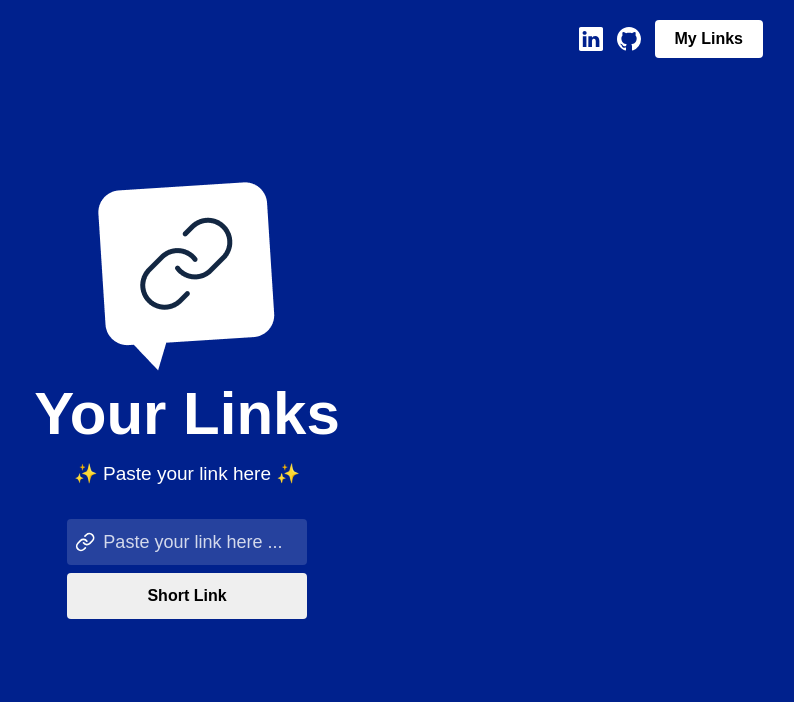
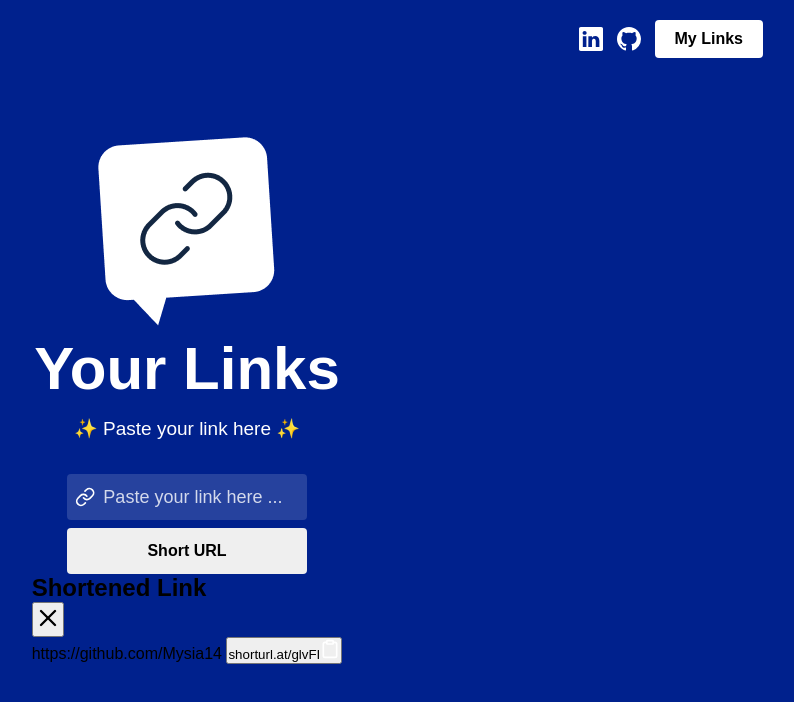
Before and after one commit to Mysia14/MyLink-react-app, a React (Create React App) app: page / in a window 1280 px wide. Shown: the top 702 px of the page, without its empty margins (453-1247 px from the left). Built offline with nearby package versions, Linux system fonts and the light colour scheme.

Commit message:
edited readme and linkitem.css

```diff
--- a/src/components/LinkItem/index.js
+++ b/src/components/LinkItem/index.js
@@ -0,0 +1,22 @@
+import "./linkitem.css";
+import {FiX, FiClipboard} from "react-icons/fi";
+
+export default function LinkItem(){
+    return (
+    <div className="modal-container">
+
+       <div className=" modal-header" >
+           <h2>Shortened Link</h2>
+           <button>
+               <FiX size={28} color="black"/>
+           </button>
+           </div>
+           <span>https://github.com/Mysia14 </span>
+
+           <button className="modal-link">
+           shorturl.at/glvFI
+           <FiClipboard size={20} color="white" />
+           </button>
+    </div>
+    )
+}
--- a/src/components/LinkItem/linkitem.css
+++ b/src/components/LinkItem/linkitem.css
@@ -0,0 +1,3 @@
+.modal-container{
+
+}
--- a/src/pages/Home/index.js
+++ b/src/pages/Home/index.js
@@ -3,6 +3,7 @@ import {FiLink} from "react-icons/fi";
 import "./home.css";
 
 import Menu from "../../components/Menu"
+import LinkItem from "../../components/LinkItem";
 
 
 export default function Home(){
@@ -26,9 +27,10 @@ export default function Home(){
         <FiLink size={24} color="#FFF" />
         <input placeholder="Paste your link here ..." value={link} onChange={(e) => setLink(e.target.value)}/>
     </div>
-    <button onClick={handleShortLink}> Short Link</button>
+    <button onClick={handleShortLink}> Short URL</button>
     </div>
     <Menu/>
+    <LinkItem/>
     </div>
   )
   }
```
Also changed, not shown: 1 other file (tests, documents, lock files or other folders).
